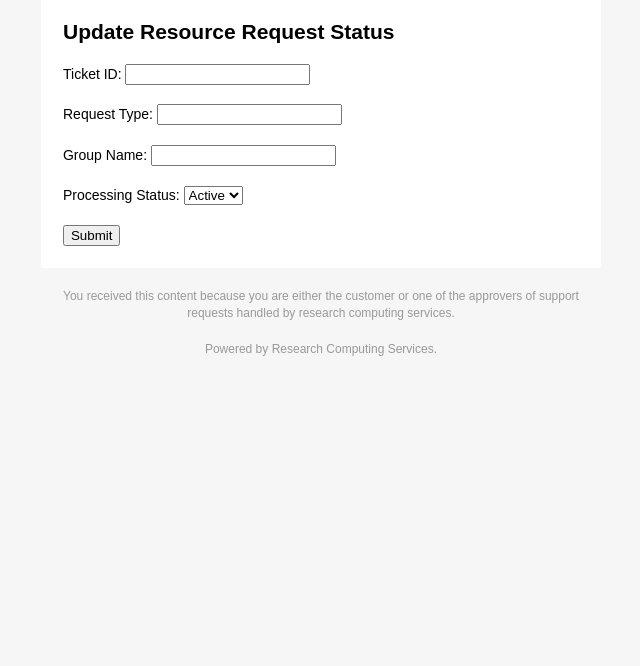
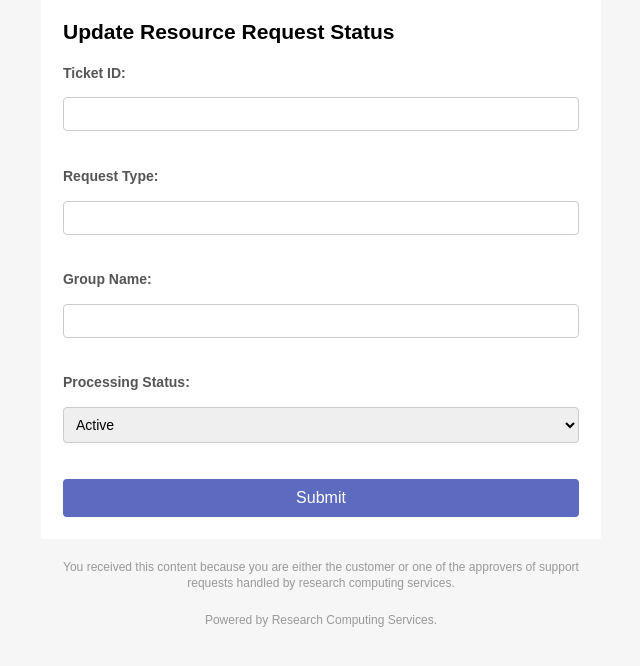
Before and after one commit to uvarc/uvarc-unified-service, a Flask app: template app/templates/index.html in a window 1280 px wide. Shown: the part 92-758 px from the top of the page, without its empty margins (319-959 px from the left). Run offline with Flask 2, Linux system fonts and the light colour scheme; the template is opened without the code that fills it, so the values that code supplies are empty; parts of the project's set-up code (start-up, migrations or seed data) failed here and were passed over.

Commit message:
adding some styles

```diff
--- a/app/templates/index.html
+++ b/app/templates/index.html
@@ -1,5 +1,37 @@
 {% extends "base.html" %} {% block content %}
+<style>
 
+    label {
+        font-size: 14px;
+        font-weight: bold;
+        margin-bottom: 6px;
+        display: block;
+        color: #555;
+    }
+
+    input, select {
+        width: 100%;
+        padding: 8px;
+        margin: 8px 0 16px;
+        border: 1px solid #ccc;
+        border-radius: 4px;
+        font-size: 14px;
+        box-sizing: border-box;
+    }
+
+
+    button {
+        background-color: #5c6bc0;
+        color: white;
+        border: none;
+        padding: 10px;
+        width: 100%;
+        border-radius: 4px;
+        cursor: pointer;
+        font-size: 16px;
+    }
+
+</style>
 <body>
     <h2>Update Resource Request Status</h2>
     <form action="/submit" method="POST">
--- a/app/ticket_requests/views.py
+++ b/app/ticket_requests/views.py
@@ -31,7 +31,7 @@ def index():
     return render_template('index.html', logo_url=app.config['RC_SMALL_LOGO_URL'], ticket_id='5000', request_type='270', group_name='test')
 
 
-@app.route('/error', methods=['GET'])
+@app.route('/message', methods=['GET'])
 def message():
     return render_template('message.html', logo_url=app.config['RC_SMALL_LOGO_URL'], error_message="An error occurred while processing your request.")
 
```
Also changed, not shown: app/templates/message.html (+14 -2 lines).
